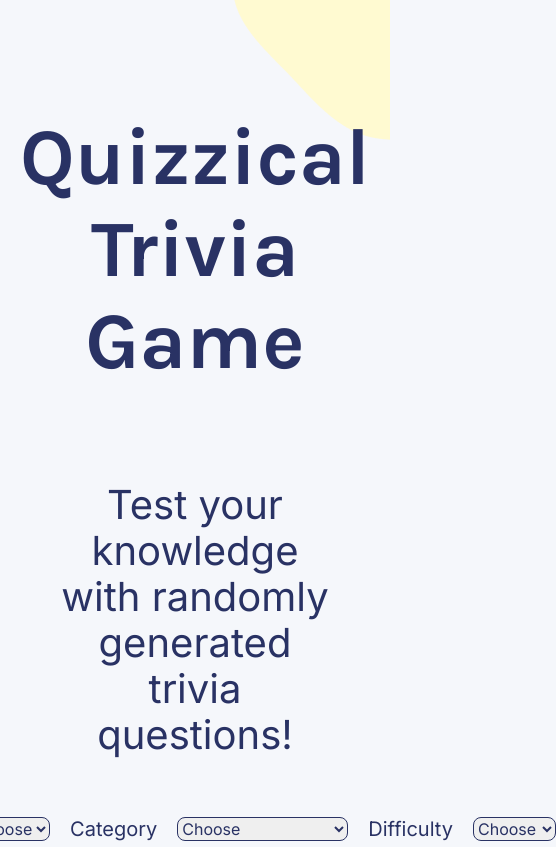
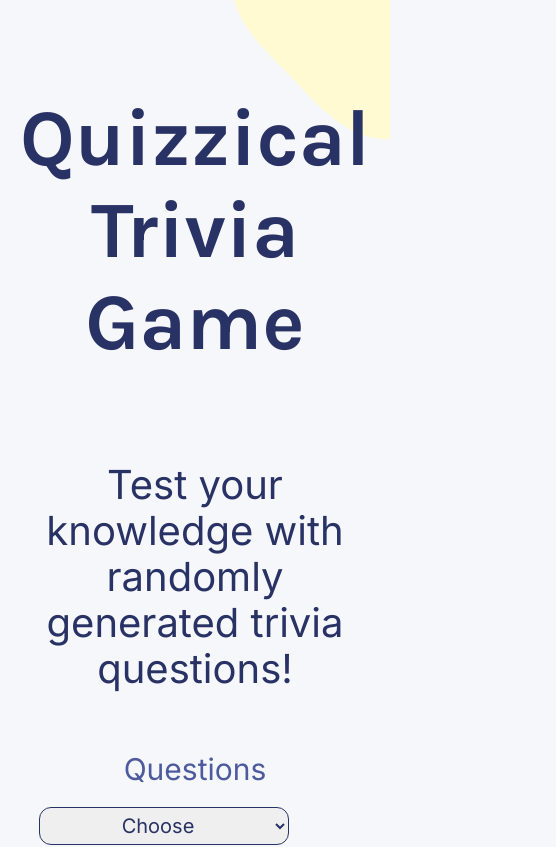
Before and after one commit to atvanek/quizzical, a React (Create React App) app: page / in a window 390 px wide. Shown: the top 847 px of the page, 556 px wide, since content can reach past the window. Built offline with nearby package versions, Linux system fonts and the light colour scheme.

Commit message:
mobile first

```diff
--- a/public/style.css
+++ b/public/style.css
@@ -31,34 +31,43 @@ h1{
 
 .form-container{
     display: flex;
-    flex-flow: row no-wrap;
+    flex-flow: row wrap;
     align-items: center;
 }
 
-label, .incomplete{
+.questions-container, .category-container, .difficulty-container {
+    display: flex;
+    flex-flow: row wrap;
+    align-items: center;
+    width: 100%;
+    justify-content: center;
+}
+
+label, .incomplete, .creating-quiz{
     font-family: 'Inter';
     font-style: normal;
     font-weight: 400;
-    font-size: 20px;
-    color: #293264;
+    font-size: 30px;
+    color: #4D5B9E;
     text-align: center;
     padding: 20px;
+    width: 100%
 }
 
 .incomplete-container{
     width: 100%;
+    margin: 40px;
     padding: 0;
-    margin: 0;
 }
 
 .incomplete{
     color: red;
-    padding: 15px;
-    margin: 0;
+    padding: 0;
+    margin: 20px;
 }
 
 .submit-container{
-    padding: 20px;
+    margin: 0;
     width: 100%;
     display: flex;
     justify-content: center;
@@ -68,10 +77,13 @@ select {
     font-family: 'Inter';
     font-style: normal;
     font-weight: 400;
-    font-size: 16px;
+    font-size: 20px;
     color: #293264;
     border-color:  #293264;
-    border-radius: 8px;
+    border-radius: 12px;
+    width: 250px;
+    text-align: center;
+    padding: 5px 0;
 }
 
 button {
@@ -93,7 +105,7 @@ button {
     flex-flow: row wrap;
     justify-content: center;
     align-items: center;
-    margin: 15%;
+    margin: 10%;
 }
 
 h3, .score{
@@ -114,7 +126,7 @@ h3, .score{
     text-align: center;
     color: #293264;
     border: 0.771045px solid #4D5B9E;
-    border-radius: 7.71045px;
+    border-radius: 12px;
     padding: 4px 8px;
     margin-right: 20px;
     cursor: pointer;
```
